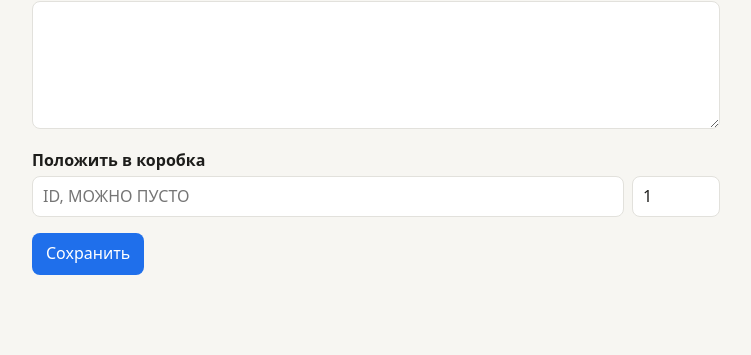
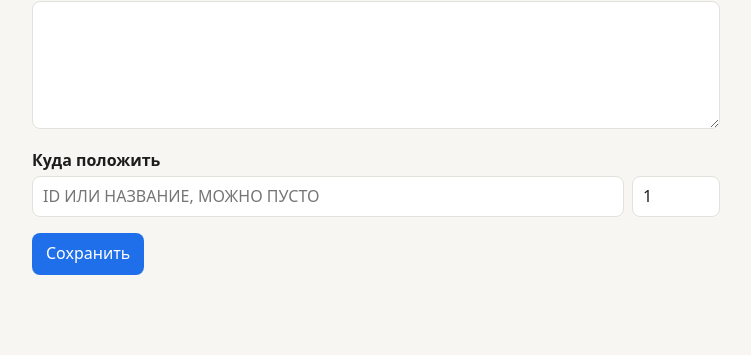
Before and after one commit to hleserg/beta-inventory, a FastAPI app: a page that uses inventory/templates/item_form.html in a window 1280 px wide. Shown: the part 1114-1469 px from the top of the page, without its empty margins (264-1015 px from the left). Run offline with FastAPI, Linux system fonts and the light colour scheme; tables that the repository leaves empty hold one stand-in row (values such as "Sample post"); parts of the project's set-up code (start-up, migrations or seed data) failed here and were passed over.

Commit message:
New item from a box keeps that box, shows its name; «Куда положить»
The shared new-item draft restored an empty box over the one the box page
passed in; a filled box now wins. The box field suggests every box with its
name.

Co-Authored-By: Claude Opus 5.5 <noreply@anthropic.com>
Claude-Session: https://claude.ai/code/session_01VQc7qAQpFuCcmKrLp66wgF

```diff
--- a/inventory/app.py
+++ b/inventory/app.py
@@ -209,8 +209,10 @@ def items(req: Request, type: str = "", cat: str = ""):
 
 
 def card_form(req, status=200, it=None, type="", name="", vals=None, errors=(), box="", qty=0):
+    with db() as c:
+        boxes = c.execute("SELECT id, name FROM boxes ORDER BY id").fetchall() if not it else []
     return page(req, "item_form.html", status, it=it, type=type, fields=core.fields_for(type), name=name,
-                vals=vals or {}, errors=errors, box=box, qty=qty)
+                vals=vals or {}, errors=errors, box=box, qty=qty, boxes=boxes)
 
 
 def check_type(type):
--- a/inventory/templates/item.html
+++ b/inventory/templates/item.html
@@ -12,7 +12,7 @@
   {{ stock_forms(s.box_id, it.id, s.qty, projects, "/i/" ~ it.id) }}
 </div>
 {% else %}<p class="mut">Нигде нет.</p>{% endfor %}
-<details><summary>Положить в {{ t.box|lower }}</summary>
+<details><summary>Куда положить</summary>
 <form method="post" action="/stock" class="row">
   <input type="hidden" name="item" value="{{ it.id }}"><input type="hidden" name="action" value="add"><input type="hidden" name="kind" value="put"><input type="hidden" name="back" value="/i/{{ it.id }}">
   <input name="box" placeholder="ID" required style="text-transform:uppercase"><input type="number" name="qty" value="1" min="1"><button>Положить</button>
--- a/inventory/templates/item_form.html
+++ b/inventory/templates/item_form.html
@@ -22,8 +22,9 @@
   {% endif %}
   {% endfor %}
   {% if not it %}
-  <label>Положить в {{ t.box|lower }}</label>
-  <div class="row"><input name="box" value="{{ box }}" placeholder="ID, можно пусто" style="text-transform:uppercase"><input type="number" name="qty" value="{{ qty }}" min="0"></div>
+  <label>Куда положить <span class="mut" id="boxname"></span></label>
+  <div class="row"><input name="box" value="{{ box }}" list="boxlist" placeholder="ID или название, можно пусто" style="text-transform:uppercase"><input type="number" name="qty" value="{{ qty }}" min="0"></div>
+  <datalist id="boxlist">{% for b in boxes %}<option value="{{ b.id }}">{{ b.name or "" }}</option>{% endfor %}</datalist>
   {% endif %}
   <p><button>Сохранить</button></p>
 </form>
@@ -37,7 +38,7 @@ const store = () => { const v = vals();
   else localStorage[key] = JSON.stringify({t: Date.now(), name: v.name, url: location.pathname + location.search, v}); };
 const d = JSON.parse(localStorage[key] || "null");
 if (d && JSON.stringify(d.v) !== shown) {
-  for (const e of f.elements) if (e.name in d.v && e.type != "file" && e.type != "hidden") e.value = d.v[e.name];
+  for (const e of f.elements) if (e.name in d.v && e.type != "file" && e.type != "hidden" && !(e.name == "box" && e.value)) e.value = d.v[e.name];  // opened from a box: that box wins
   store();
   document.getElementById("drafts").insertAdjacentHTML("afterbegin", `<div class="card"><b>Есть несохранённый черновик от ${when(d.t)}</b> — он уже в форме. Фото и файлы в черновик не попадают: выберите их заново.
     <p class="row"><button type="button" id="dsave">Сохранить</button><button type="button" class="ghost" id="dcancel">Отменить</button></p></div>`);
@@ -45,6 +46,9 @@ if (d && JSON.stringify(d.v) !== shown) {
   dcancel.onclick = () => { localStorage.removeItem(key); location.replace(location.pathname + location.search); };
 } else if (d || unsaved) store();
 f.addEventListener("input", store);
+const box = f.elements.box, boxName = () => { const o = [...boxlist.options].find(o => o.value == box.value.trim().toUpperCase());
+  boxname.textContent = o ? `${o.value} «${o.textContent || "без названия"}»` : ""; };
+if (box) { box.addEventListener("input", boxName); boxName(); }
 f.addEventListener("submit", () => { if (localStorage[key]) localStorage[key] = JSON.stringify({...JSON.parse(localStorage[key]), sent: 1}); });
 }</script>
 {% endblock %}
```
Also changed, not shown: tests/test_flow.py (+3 -0 lines).
